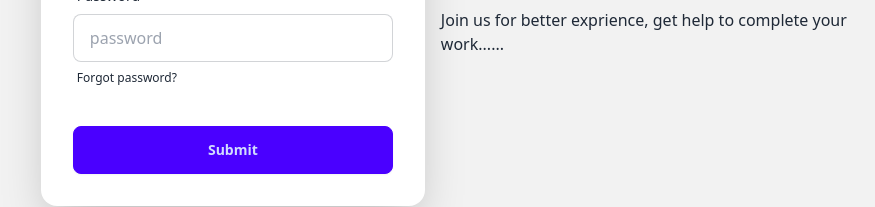
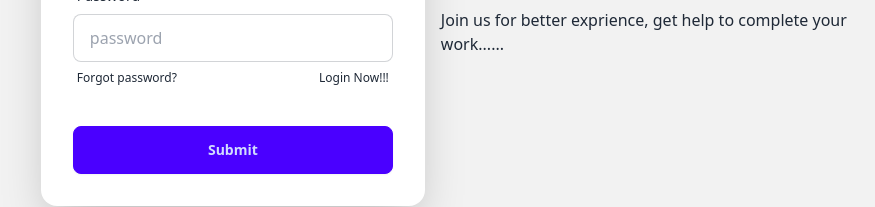
Before and after one commit to Badhon40/Login_form_of_dbms, a plain HTML site: page regi.html in a window 1280 px wide. Shown: the part 416-623 px from the top of the page, without its empty margins (190-1065 px from the left). Drawn offline with nearby package versions, Linux system fonts and the light colour scheme.

Commit message:
form done

```diff
--- a/regi.html
+++ b/regi.html
@@ -35,6 +35,7 @@
                 <input type="password" placeholder="password" class="input input-bordered" required />
                 <label class="label">
                   <a href="#" class="label-text-alt link link-hover">Forgot password?</a>
+                  <a href="./index.html" class="label-text-alt link link-hover">Login Now!!!</a>
                 </label>
               </div>
               <div class="form-control mt-6">
```
